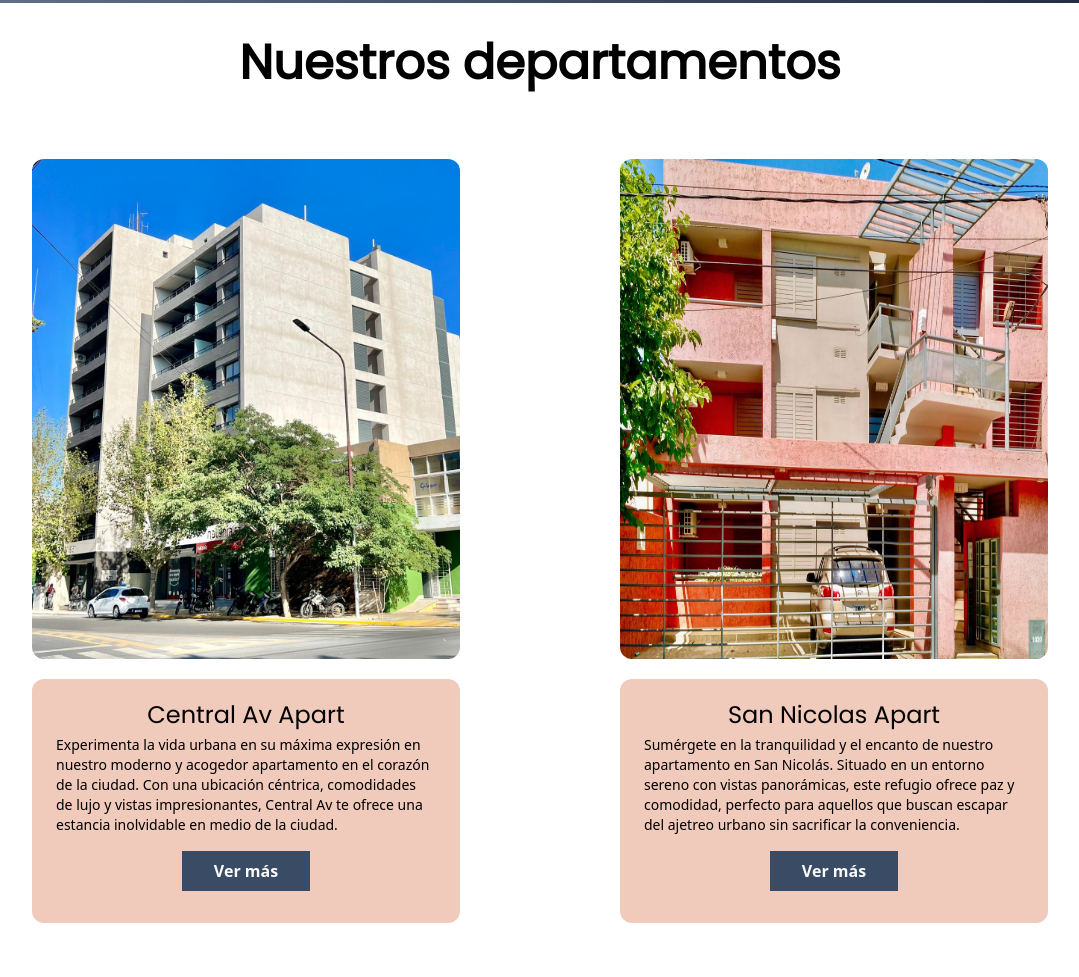
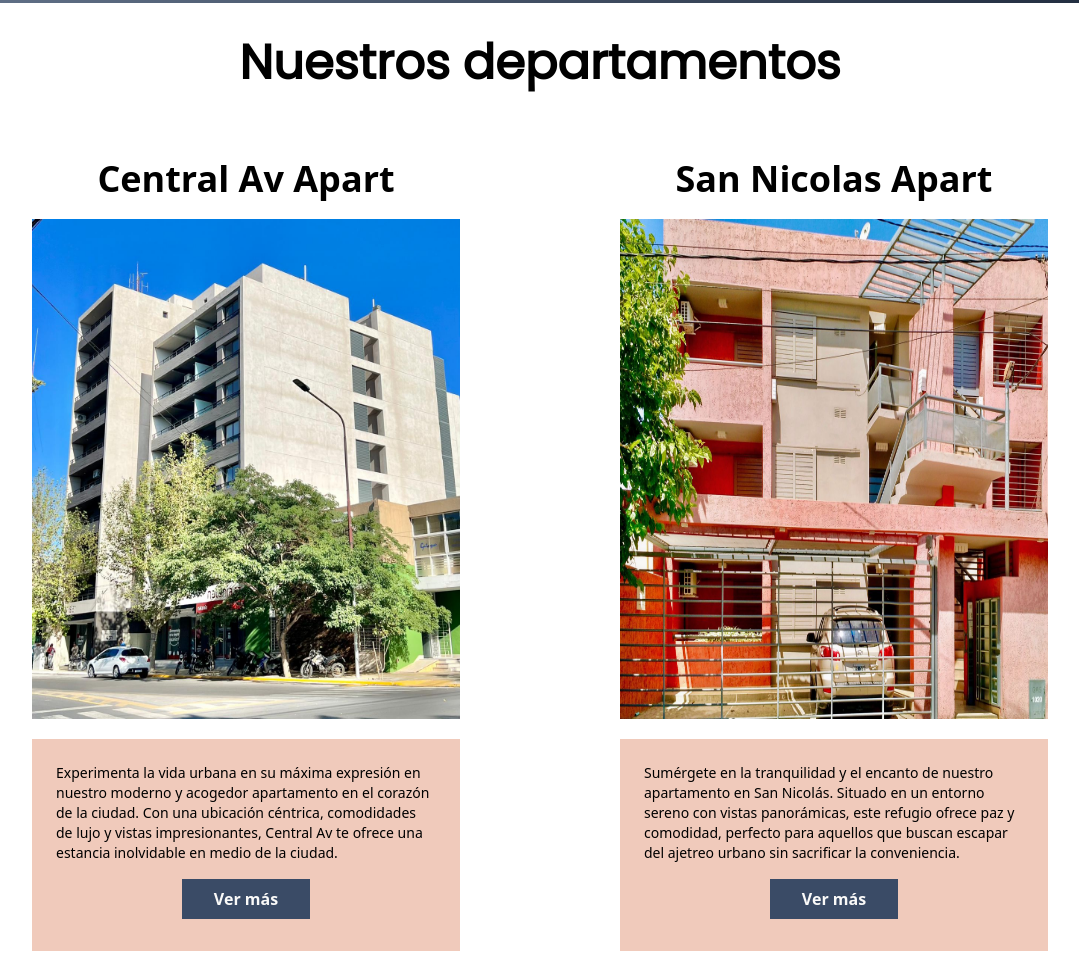
Before and after one commit to TomasZalazar/Central-Av, a website: page src/index.html in a window 1280 px wide. Shown: the part 1955-2932 px from the top of the page, without its empty margins (100-1179 px from the left). Drawn offline with nearby package versions, Linux system fonts and the light colour scheme.

Commit message:
Arreglos Info deptos

```diff
--- a/src/index.html
+++ b/src/index.html
@@ -161,13 +161,13 @@
         <!-- Informacion departamentos - Cards  -->
 
         <section id="section1" class="scroll-mt-40 m-auto">
-            <h2 class="flex justify-center items-center font-poppins text-3xl md:text-5xl font-bold p-8 md:pt-9">Nuestros
+            <h2 class="flex justify-center items-center font-poppins text-2xl md:text-5xl font-bold p-8 md:pt-9">Nuestros
                 departamentos</h2>
                 <div class="flex flex-col lg:flex-row justify-center items-center gap-12 xl:gap-40 2xl:gap-80 p-10">
                     <article class="flex flex-col justify-center items-center gap-5">
-                        <img src="../public/img/CentralAv/CostadoCAv.jpg" alt="image" class="w-[300px] h-[300px] md:w-[528px] md:h-[600px] lg:w-[428px] lg:h-[500px] rounded-xl">
-                        <div class="flex flex-col justify-center items-center bg-[#F0CABB] rounded-xl p-2 md:p-5 w-[280px] md:w-[500px] lg:w-[428px]">
-                            <h2 class="text-2xl font-poppins tex-stone-50">Central Av Apart</h2>
+                        <h2 class="text-2xl font-bold md:text-4xl">Central Av Apart</h2>
+                        <img src="../public/img/CentralAv/CostadoCAv.jpg" alt="image" class="w-[300px] h-[300px] md:w-[528px] md:h-[600px] lg:w-[428px] lg:h-[500px]">
+                        <div class="flex flex-col justify-center items-center bg-[#F0CABB] p-2 md:p-5 w-[280px] md:w-[500px] lg:w-[428px]">
                             <span class="text-sm p-1">Experimenta la vida urbana en su máxima expresión en nuestro moderno y acogedor apartamento en el corazón de la ciudad. Con una ubicación céntrica, comodidades de lujo y vistas impresionantes, Central Av te ofrece una estancia inolvidable en medio de la ciudad.</span>
                             <button class="
                             m-3
@@ -182,9 +182,10 @@
                         </div>
                     </article>
                     <article class="flex flex-col justify-center items-center gap-5">
-                        <img src="../public/img/SanNicolas/frenteSanNicolas.jpg" alt="image" class="w-[300px] h-[300px] md:w-[528px] md:h-[600px] lg:w-[428px] lg:h-[500px] rounded-xl">
-                        <div class="flex flex-col justify-center items-center bg-[#F0CABB] rounded-xl p-2 md:p-5 w-[280px] md:w-[500px] lg:w-[428px]">
-                            <h2 class="text-2xl font-poppins tex-stone-50">San Nicolas Apart</h2>
+                        <h2 class="text-2xl font-bold md:text-4xl">San Nicolas Apart</h2>
+                        <img src="../public/img/SanNicolas/frenteSanNicolas.jpg" alt="image" class="w-[300px] h-[300px] md:w-[528px] md:h-[600px] lg:w-[428px] lg:h-[500px]">
+                        <div class="flex flex-col justify-center items-center bg-[#F0CABB] p-2 md:p-5 w-[280px] md:w-[500px] lg:w-[428px]">
+
                             <span class="text-sm p-1">Sumérgete en la tranquilidad y el encanto de nuestro apartamento en San Nicolás. Situado en un entorno sereno con vistas panorámicas, este refugio ofrece paz y comodidad, perfecto para aquellos que buscan escapar del ajetreo urbano sin sacrificar la conveniencia.</span>
                             <button class="
                             m-3
@@ -311,7 +312,7 @@
                         </ul>
                         <div class="flex flex-wrap items-center">
                             <a href="https://wa.me/2645184546">
-                                <img class="w-8  h-10 " src="../public/logo/logo-wsp1.webp" alt="logo whatsapp">
+                                <img class="w-8 h-8" src="../public/logo/logo-wsp1.webp" alt="logo whatsapp">
                             </a>
                         </div>
                     </div>
```
Also changed, not shown: src/output.css.
